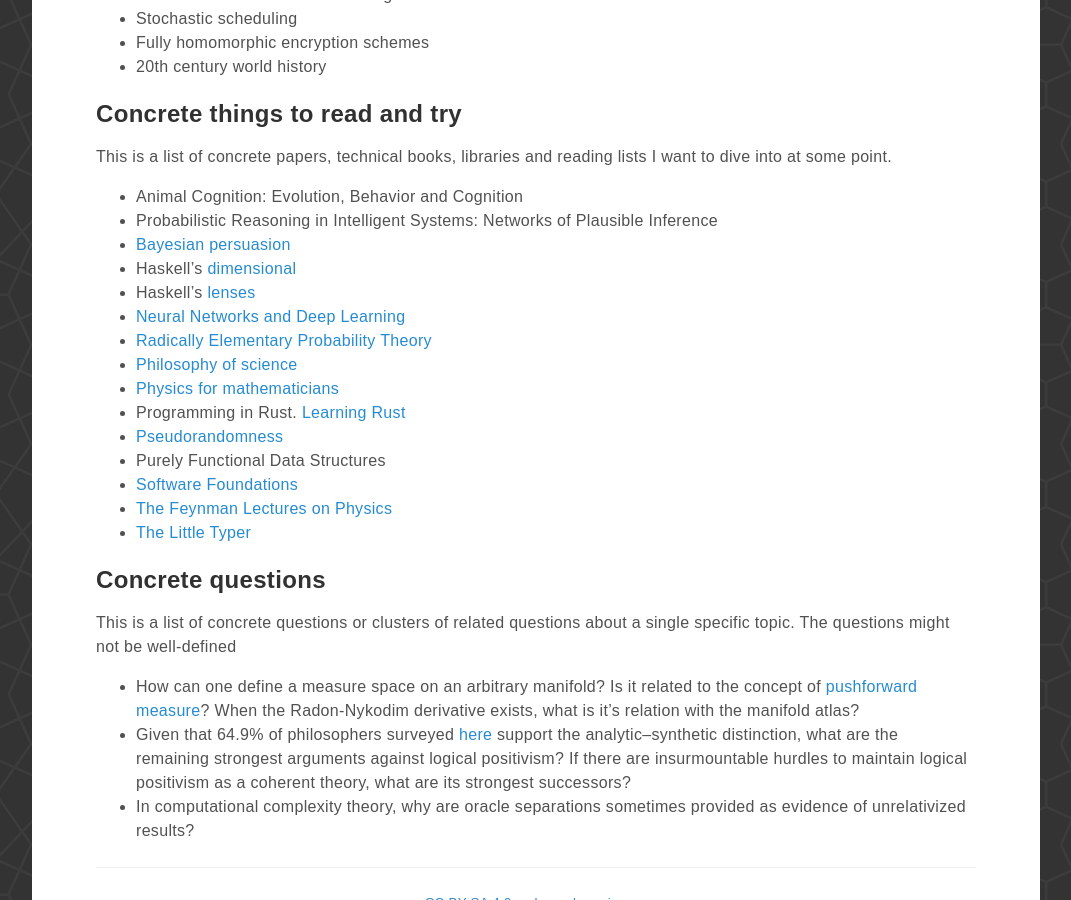
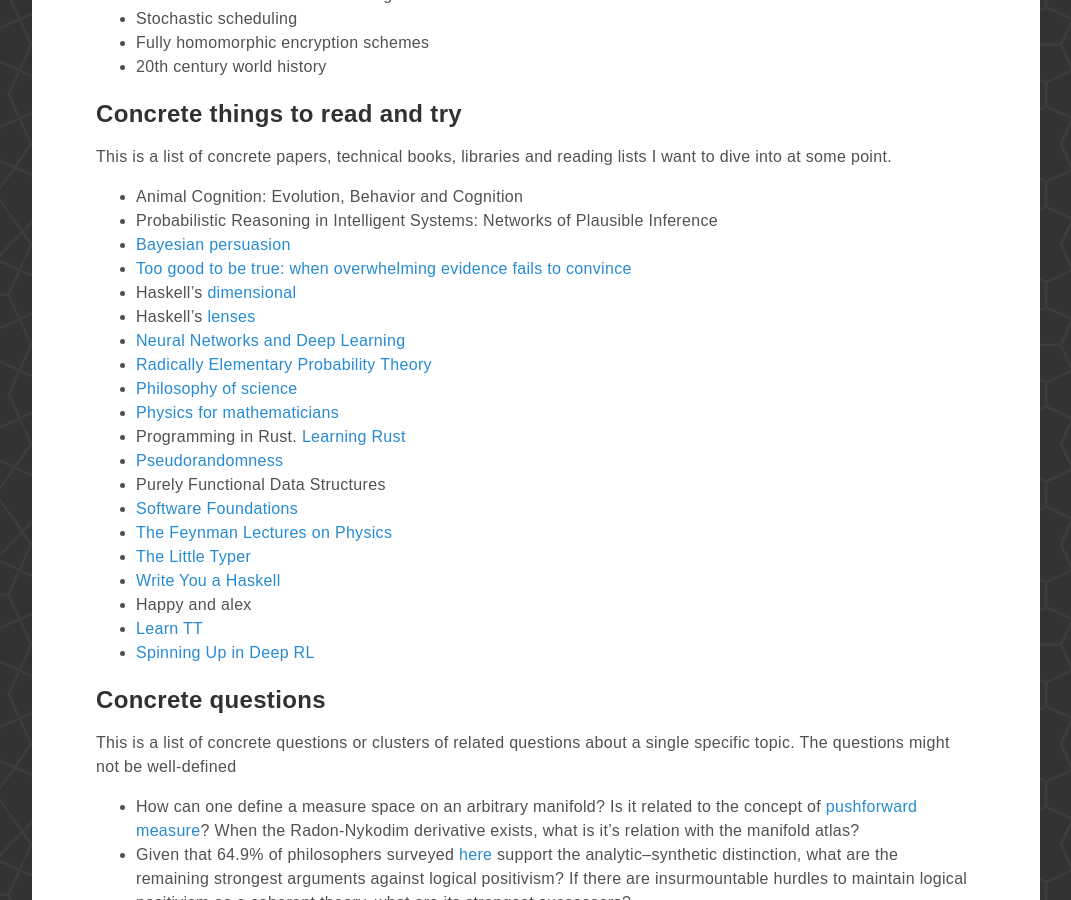
Before and after one commit to coDual/codual.github.io, a Jekyll site: the page built from _posts/2018-07-07-learn.md, in a window 1280 px wide and 900 px high, scrolled down 806 px. Shown: the whole window, without its empty margins (104-1175 px from the left). Built offline with Jekyll 4.4.1, drawn with Linux system fonts in a browser that asks for light colours.

Commit message:
adds new links

```diff
--- a/_posts/2018-07-07-learn.md
+++ b/_posts/2018-07-07-learn.md
@@ -36,6 +36,7 @@ This is a list of concrete papers, technical books, libraries and reading lists
 - Animal Cognition: Evolution, Behavior and Cognition
 - Probabilistic Reasoning in Intelligent Systems: Networks of Plausible Inference
 - [Bayesian persuasion](http://faculty.chicagobooth.edu/emir.kamenica/documents/bayesianPersuasion.pdf)
+- [Too good to be true: when overwhelming evidence fails to convince](https://arxiv.org/abs/1601.00900)
 - Haskell's [dimensional](https://hackage.haskell.org/package/dimensional)
 - Haskell's [lenses](https://leanpub.com/lenses)
 - [Neural Networks and Deep Learning](http://neuralnetworksanddeeplearning.com/)
@@ -48,6 +49,10 @@ This is a list of concrete papers, technical books, libraries and reading lists
 - [Software Foundations](https://softwarefoundations.cis.upenn.edu/current/index.html)
 - [The Feynman Lectures on Physics](http://www.feynmanlectures.caltech.edu/)
 - [The Little Typer](https://mitpress.mit.edu/books/little-typer)
+- [Write You a Haskell](http://dev.stephendiehl.com/fun/)
+- Happy and alex
+- [Learn TT](https://github.com/jozefg/learn-tt)
+- [Spinning Up in Deep RL](https://blog.openai.com/spinning-up-in-deep-rl/)
 
 # Concrete questions
 
```
